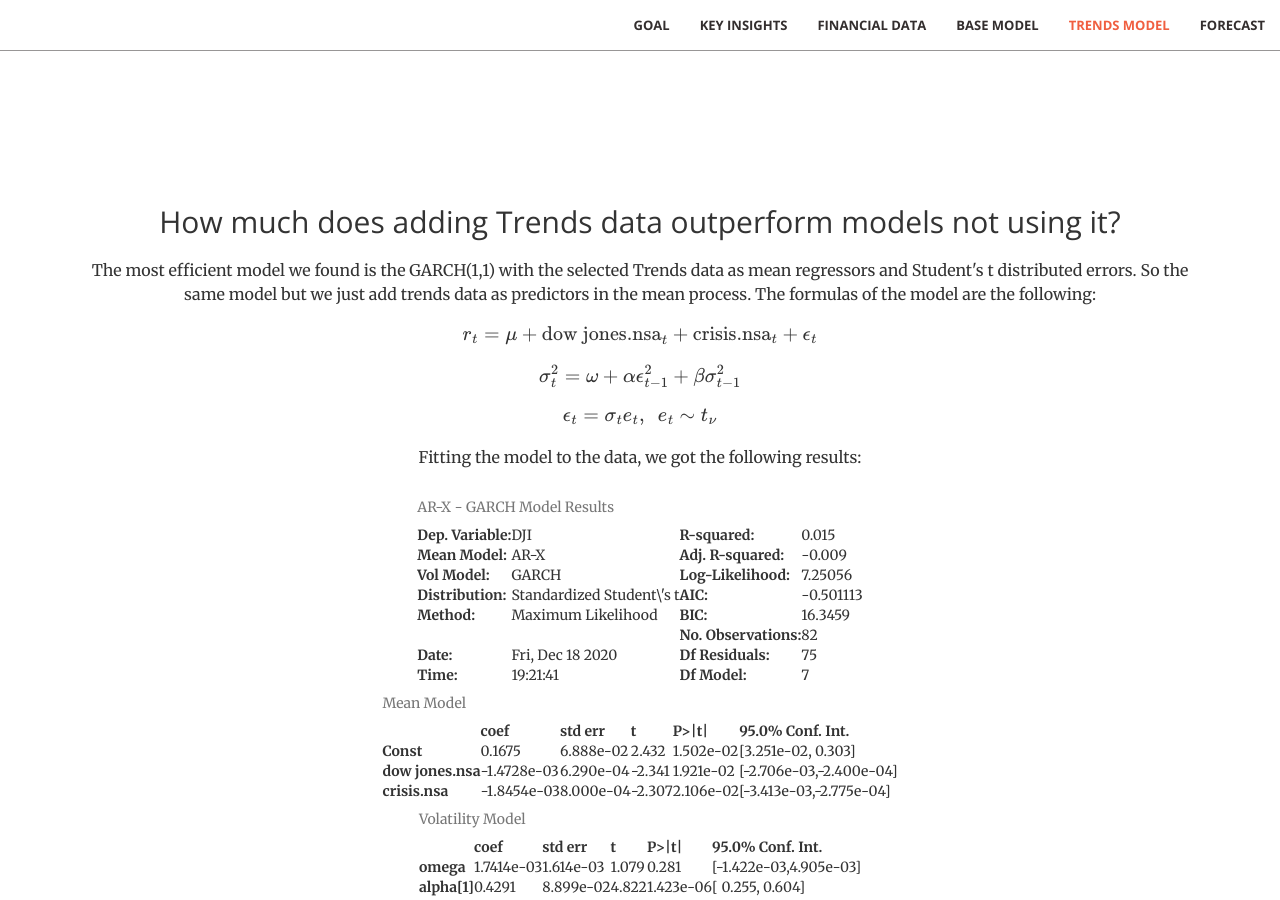
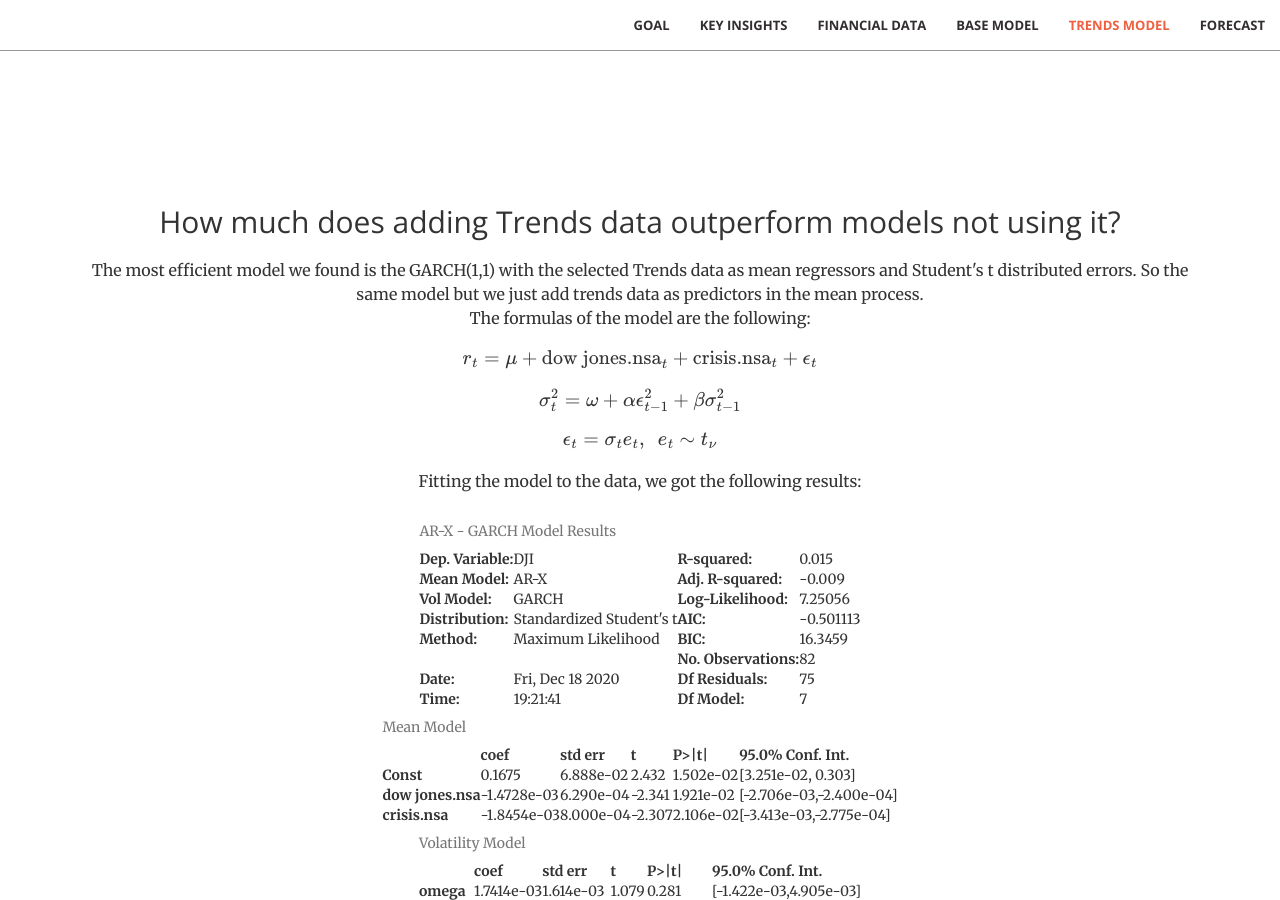
Before and after one commit to Laragervaise/forecasting-stock-volatility, a Jekyll site: the page built from index.html, in a window 1280 px wide and 900 px high, scrolled down 8780 px. Built offline with Jekyll 4.4.1, drawn with Linux system fonts in a browser that asks for light colours.

Commit message:
Update forecast.html

```diff
--- a/_includes/forecast.html
+++ b/_includes/forecast.html
@@ -5,7 +5,7 @@
               <h2>How much does adding Trends data outperform models not using it?</h2>
 
             <p> The most efficient model we found is the GARCH(1,1) with the selected Trends data as mean regressors and Student's t distributed errors.
-              So the same model but we just add trends data as predictors in the mean process.
+              So the same model but we just add trends data as predictors in the mean process. <br>
               The formulas of the model are the following: </p>
 
               <p><span class="math display">\[r_t  =  \mu + \text{dow jones.nsa}_t + \text{crisis.nsa}_t + \epsilon_t\]</span> <span class="math display">\[\sigma^2_t   =  \omega + \alpha \epsilon_{t-1}^2 + \beta \sigma_{t-1}^2\]</span> <span class="math display">\[\epsilon_t  =  \sigma_t e_t,\,\,\, e_t  \sim  t_{\nu}\]</span></p>
@@ -13,7 +13,7 @@
             <p> Fitting the model to the data, we got the following results: </p>
 
             <div align="center">
-              <table class="simpletable"><caption>AR-X - GARCH Model Results</caption> <tr>  <th>Dep. Variable:</th>            <td>DJI</td>           <th>  R-squared:         </th>  <td>   0.015</td> </tr><tr>  <th>Mean Model:</th>              <td>AR-X</td>           <th>  Adj. R-squared:    </th>  <td>  -0.009</td> </tr><tr>  <th>Vol Model:</th>               <td>GARCH</td>          <th>  Log-Likelihood:    </th> <td>   7.25056</td></tr><tr>  <th>Distribution:</th>  <td>Standardized Student\'s t</td> <th>  AIC:               </th> <td> -0.501113</td></tr><tr>  <th>Method:</th>           <td>Maximum Likelihood</td>    <th>  BIC:               </th> <td>   16.3459</td></tr><tr>  <th></th>                           <td></td>             <th>  No. Observations:  </th>     <td>82</td>    </tr><tr>  <th>Date:</th>              <td>Fri, Dec 18 2020</td>     <th>  Df Residuals:      </th>     <td>75</td>    </tr><tr>  <th>Time:</th>                  <td>19:21:41</td>         <th>  Df Model:          </th>      <td>7</td>    </tr></table>
+              <table class="simpletable"><caption>AR-X - GARCH Model Results</caption> <tr>  <th>Dep. Variable:</th>            <td>DJI</td>           <th>  R-squared:         </th>  <td>   0.015</td> </tr><tr>  <th>Mean Model:</th>              <td>AR-X</td>           <th>  Adj. R-squared:    </th>  <td>  -0.009</td> </tr><tr>  <th>Vol Model:</th>               <td>GARCH</td>          <th>  Log-Likelihood:    </th> <td>   7.25056</td></tr><tr>  <th>Distribution:</th>  <td>Standardized Student's t</td> <th>  AIC:               </th> <td> -0.501113</td></tr><tr>  <th>Method:</th>           <td>Maximum Likelihood</td>    <th>  BIC:               </th> <td>   16.3459</td></tr><tr>  <th></th>                           <td></td>             <th>  No. Observations:  </th>     <td>82</td>    </tr><tr>  <th>Date:</th>              <td>Fri, Dec 18 2020</td>     <th>  Df Residuals:      </th>     <td>75</td>    </tr><tr>  <th>Time:</th>                  <td>19:21:41</td>         <th>  Df Model:          </th>      <td>7</td>    </tr></table>
               <table class="simpletable"><caption>Mean Model</caption><tr>        <td></td>           <th>coef</th>      <th>std err</th>      <th>t</th>       <th>P>|t|</th>      <th>95.0% Conf. Int.</th>    </tr><tr>  <th>Const</th>         <td>    0.1675</td>  <td>6.888e-02</td> <td>    2.432</td> <td>1.502e-02</td>   <td>[3.251e-02,  0.303]</td>  </tr><tr>  <th>dow jones.nsa</th> <td>-1.4728e-03</td> <td>6.290e-04</td> <td>   -2.341</td> <td>1.921e-02</td> <td>[-2.706e-03,-2.400e-04]</td></tr><tr>  <th>crisis.nsa</th>    <td>-1.8454e-03</td> <td>8.000e-04</td> <td>   -2.307</td> <td>2.106e-02</td> <td>[-3.413e-03,-2.775e-04]</td></tr></table>
               <table class="simpletable"><caption>Volatility Model</caption><tr>      <td></td>        <th>coef</th>     <th>std err</th>      <th>t</th>       <th>P>|t|</th>      <th>95.0% Conf. Int.</th>   </tr><tr>  <th>omega</th>    <td>1.7414e-03</td> <td>1.614e-03</td> <td>    1.079</td> <td>    0.281</td> <td>[-1.422e-03,4.905e-03]</td></tr><tr>  <th>alpha[1]</th> <td>    0.4291</td> <td>8.899e-02</td> <td>    4.822</td> <td>1.423e-06</td>    <td>[  0.255,  0.604]</td>  </tr><tr>  <th>beta[1]</th>  <td>    0.5709</td> <td>7.866e-02</td> <td>    7.258</td> <td>3.927e-13</td>    <td>[  0.417,  0.725]</td>  </tr></table>
               <table class="simpletable"><caption>Distribution</caption><tr>   <td></td>     <th>coef</th>     <th>std err</th>      <th>t</th>       <th>P>|t|</th>   <th>95.0% Conf. Int.</th> </tr><tr>  <th>nu</th> <td>    8.5807</td> <td>    7.184</td> <td>    1.194</td> <td>    0.232</td> <td>[ -5.499, 22.660]</td></tr></table><br/><br/>Covariance estimator: robust
```
